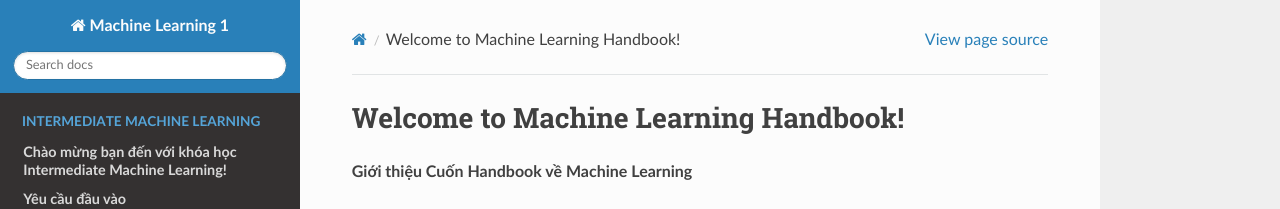
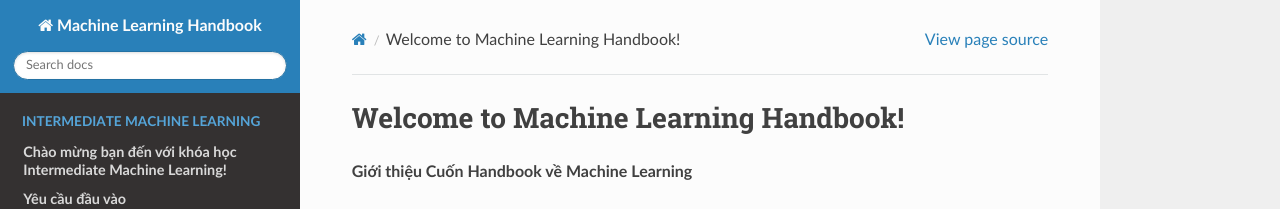
Before and after one commit to phambinh0826/ML1, a Sphinx documentation site: the page built from docs/source/index.rst, in a window 1280 px wide. Shown: the top 209 px of the page. Built offline with Sphinx 7.4.7 and the Read the Docs theme 3.1.0, drawn with Linux system fonts in a browser that asks for light colours; pages that are not in the unit, such as notebooks, are missing from menus.

Commit message:
Update conf.py

```diff
--- a/docs/source/conf.py
+++ b/docs/source/conf.py
@@ -2,7 +2,7 @@
 import sphinx_rtd_theme
 
 # -- Project information
-project = 'Machine Learning 1'
+project = 'Machine Learning Handbook'
 copyright = '2025, Bình Phạm'
 author = 'Bình Phạm'
 
```
